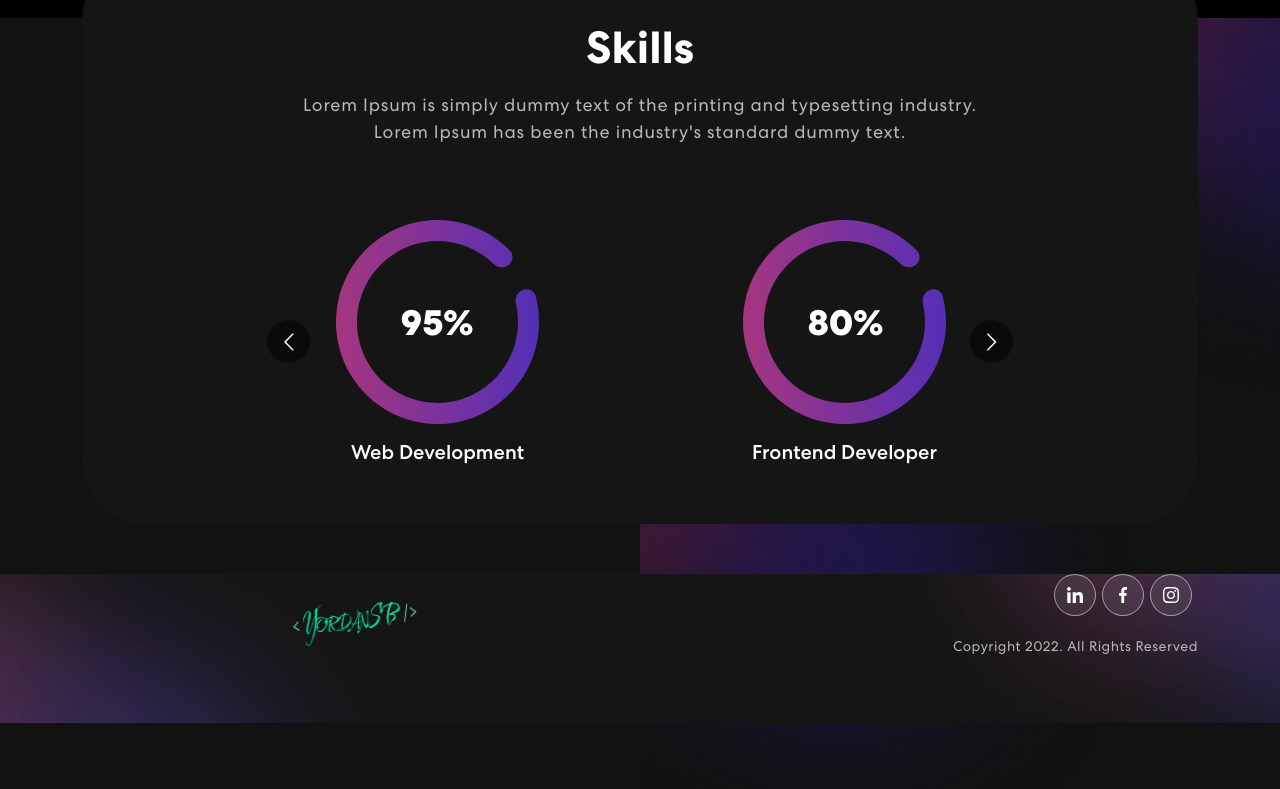
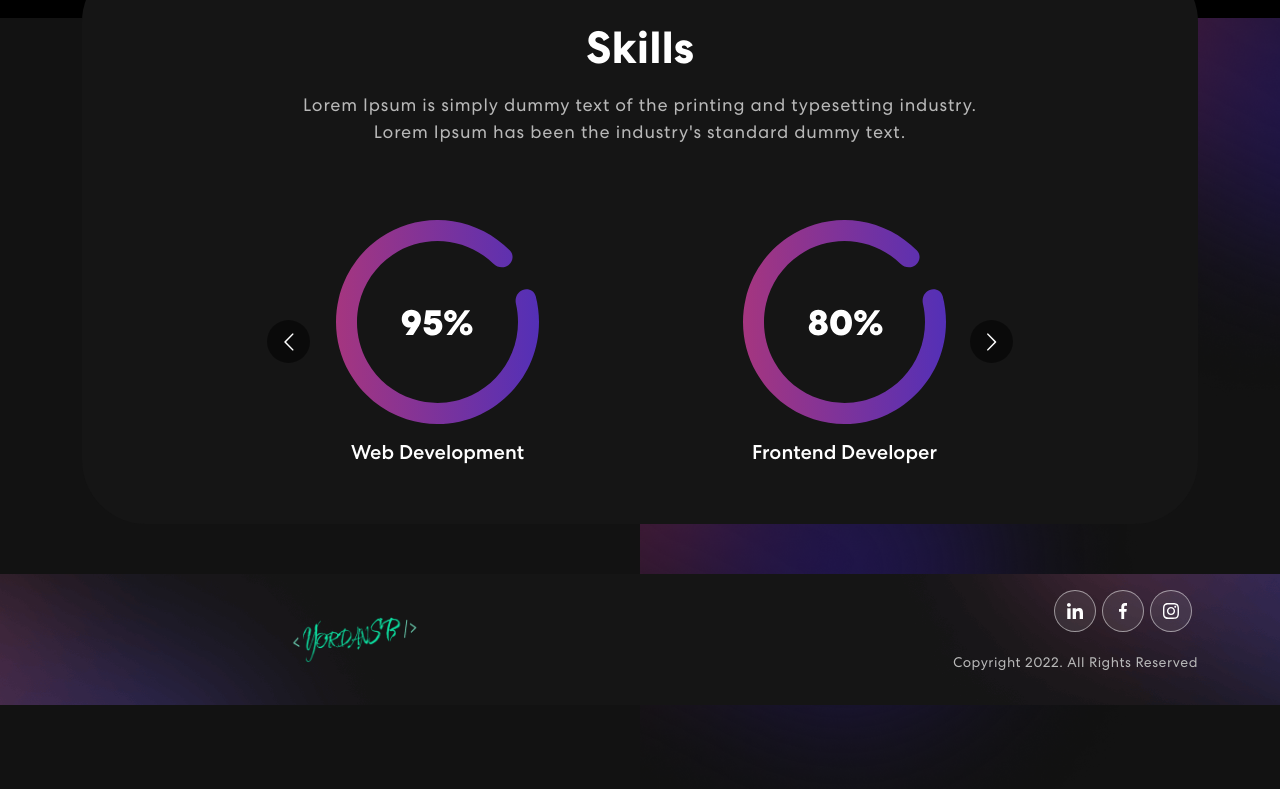
Before and after one commit to YordanSBarrera/personal_portafolio, a React (Create React App) app: page / in a window 1280 px wide. Shown: the part 1354-2143 px from the top of the page. Built offline with nearby package versions, Linux system fonts and the light colour scheme.

Commit message:
organizing app

```diff
--- a/src/App.tsx
+++ b/src/App.tsx
@@ -1,19 +1,27 @@
 import "./App.css";
 import Banner from "./components/Banner";
 // import Contact from "./components/Contact";
-import Footer from "./components/Footer";
-import NavBar from "./components/NavBar";
+import Footer from "./components/footer/Footer";
+import Header from "./components/Header";
 import Projects from "./components/Projects";
 import Skills from "./components/Skills";
+
+const Body = () => {
+  return (
+    <>
+      <Banner />
+      <Projects />
+      <Skills />
+      {/* <Contact /> */}
+    </>
+  );
+};
 
 const App = () => {
   return (
     <div className="App">
-      <NavBar />
-      <Banner />
-      <Projects />
-      <Skills />
-      {/* <Contact /> */}
+      <Header />
+      <Body />
       <Footer />
     </div>
   );
--- a/src/components/NavBar.tsx
+++ b/src/components/Header.tsx
@@ -5,7 +5,7 @@ import IconLink from "../assets/img/nav-icon1.svg";
 import IconFace from "../assets/img/nav-icon2.svg";
 import IconInst from "../assets/img/nav-icon3.svg";
 
-const NavBar = () => {
+const Header = () => {
   const [activeLink, setActiveLink] = useState("home");
   const [scrolled, setScrolled] = useState(false);
   useEffect(() => {
@@ -84,4 +84,4 @@ const NavBar = () => {
   );
 };
 
-export default NavBar;
+export default Header;
--- a/src/components/Footer.tsx
+++ b/src/components/footer/Footer.tsx
@@ -1,16 +1,18 @@
 import { Container, Row, Col } from "react-bootstrap";
-import logo from "../assets/img/logo-ysb.png";
-import IconLink from "../assets/img/nav-icon1.svg";
-import IconFace from "../assets/img/nav-icon2.svg";
-import IconInst from "../assets/img/nav-icon3.svg";
+import logo from "../../assets/img/logo-ysb.png";
+import IconLink from "../../assets/img/nav-icon1.svg";
+import IconFace from "../../assets/img/nav-icon2.svg";
+import IconInst from "../../assets/img/nav-icon3.svg";
 
 const Footer = () => {
   return (
-    <footer className="footer">
+    <footer className="footer text-center p-3 mt-auto">
       <Container>
         <Row className="align-items-center">
           <Col size={12} sm={6}>
-            <img src={logo} alt="Logo" />
+            <a href="#home">
+              <img src={logo} alt="Logo" />
+            </a>
           </Col>
           <Col size={12} sm={6} className="text-center text-sm-end">
             <div className="social-icon">
```
